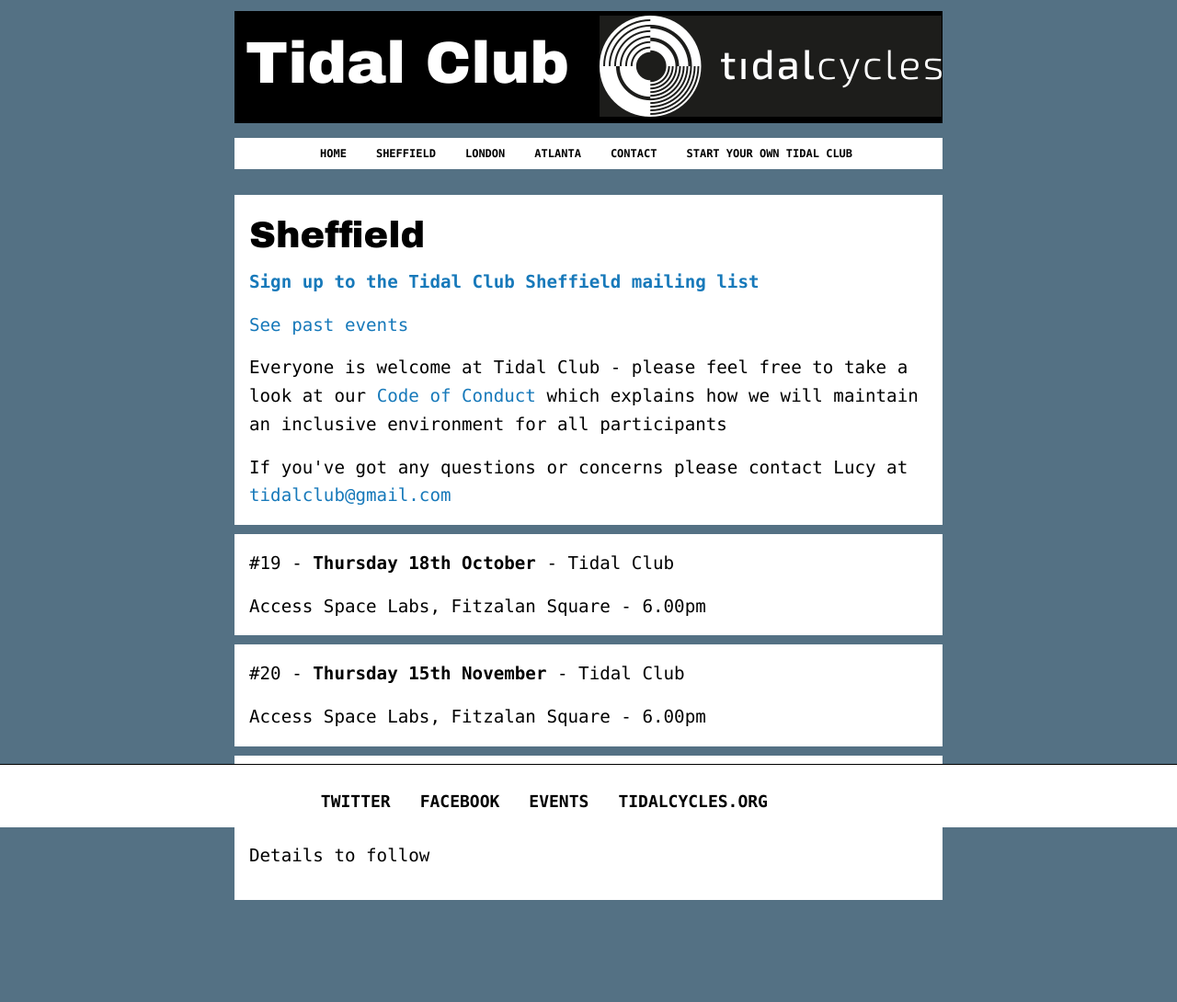
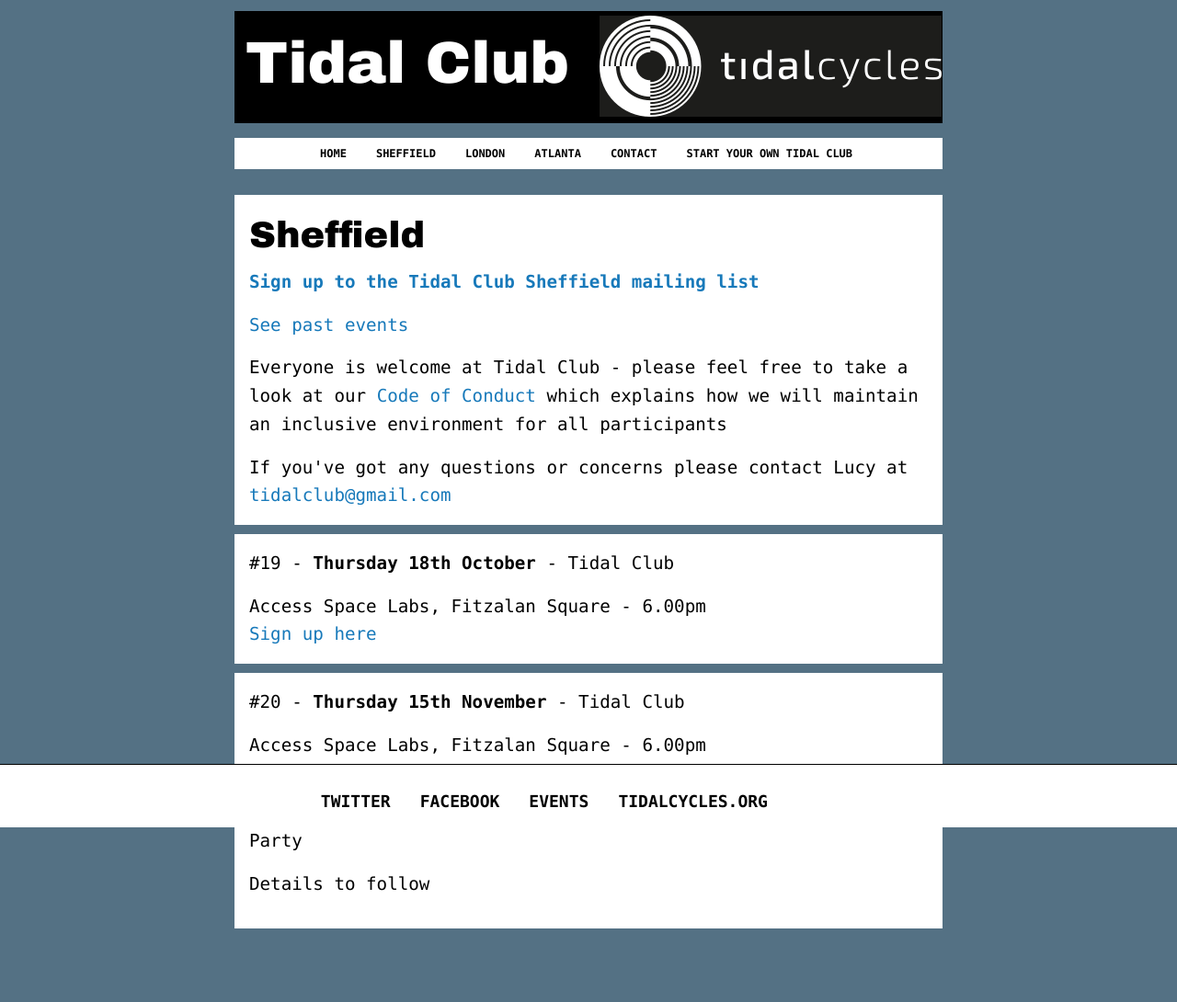
Before and after one commit to tidalclub/tidalclub.github.io, a Jekyll site: the page built from sheffield.html, in a window 1280 px wide. Shown: the whole page at 92% size. Built offline with Jekyll 4.4.1, drawn with Linux system fonts in a browser that asks for light colours; nearby versions of some CDN libraries; comment, search, counter and statistics services are not loaded; before the commit the page ends 1059 px from its top, so only the background shows below that.

Commit message:
Update sheffield.html

```diff
--- a/sheffield.html
+++ b/sheffield.html
@@ -10,7 +10,9 @@
 <hr>
 
 			<p>#19 - <strong>Thursday 18th October</strong> - Tidal Club</p>
-			<p>Access Space Labs, Fitzalan Square - 6.00pm</p>
+<p>Access Space Labs, Fitzalan Square - 6.00pm</br>
+<a href="https://www.eventbrite.co.uk/e/tidalclub-sheffield-19-tickets-51049471343">Sign up here</a>
+</p>
 			<hr>
 			<p>#20 - <strong>Thursday 15th November</strong> - Tidal Club</p>
 			<p>Access Space Labs, Fitzalan Square - 6.00pm</p>
```
